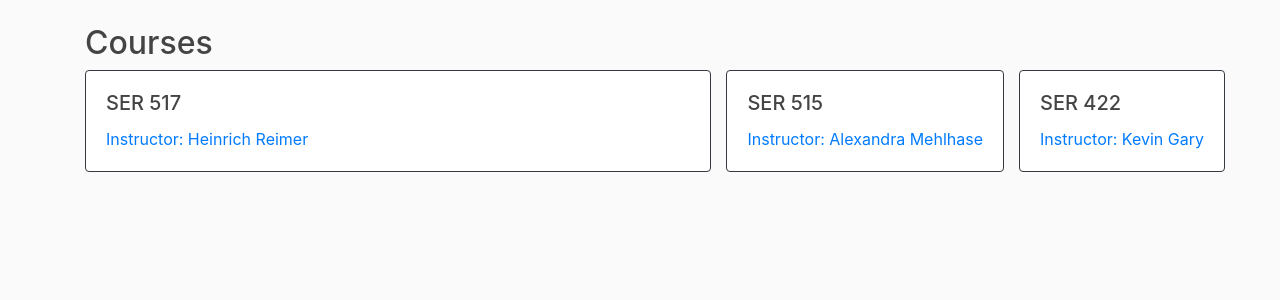
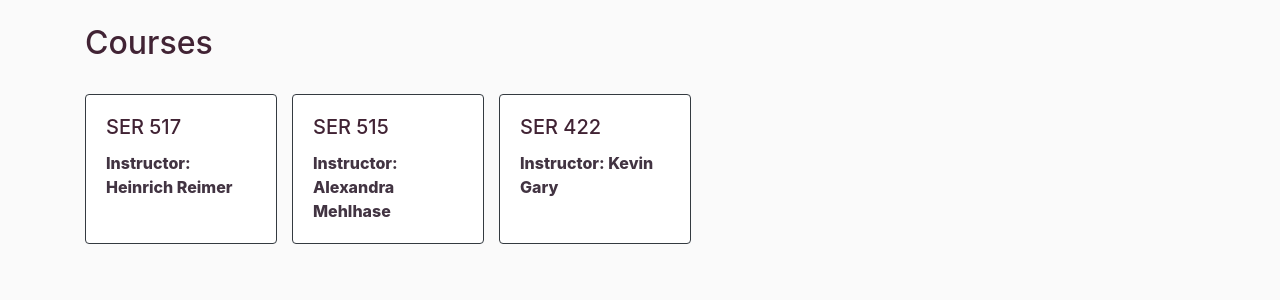
Before and after one commit to tejasipalkar/SER_517_Software_Factory_group5, a Flask app: page / in a window 1280 px wide. Shown: the part 56-356 px from the top of the page. Run offline with Flask 2, Linux system fonts and the light colour scheme; some libraries are stand-ins or nearby versions.

Commit message:
changes to css of the card deck

```diff
--- a/static/main.css
+++ b/static/main.css
@@ -5,9 +5,13 @@ body {
   }
 
   h1, h2, h3, h4, h5, h6 {
-    color: #444444;
+    color: #412334;
   }
 
+  p {
+    color: #423442;
+    font-weight: 800;
+  }
   .bg-steel {
     background-color: #5f788a;
   }
@@ -78,3 +82,12 @@ body {
   .account-heading {
     font-size: 2.5rem;
   }
+
+  .mt-2{
+   margin: .5rem;
+  }
+
+  .card{
+    max-width: 12rem;
+    margin: 1.5rem;
+  }
```
